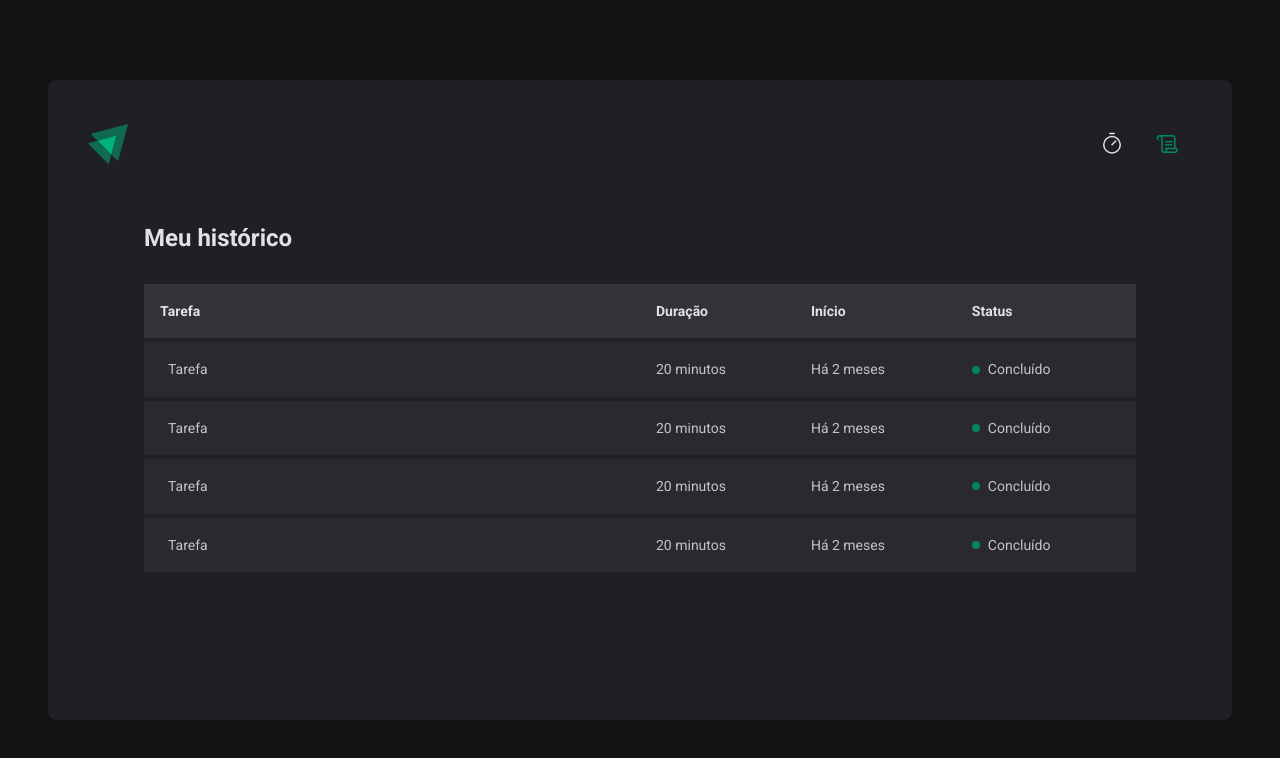
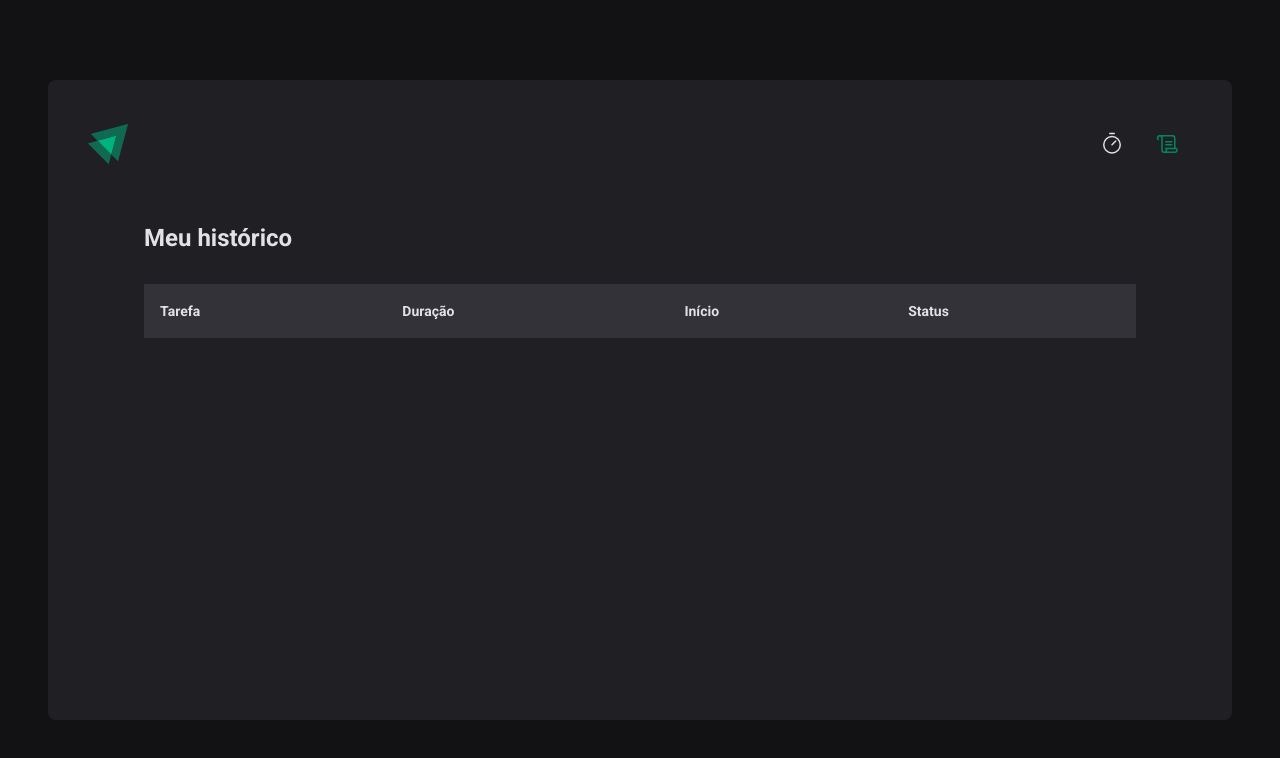
Before and after one commit to igorhnq/ignite-timer, a React (Vite) app: page /history in a window 1280 px wide. Shown: the top 758 px of the page. Built offline with nearby package versions, Linux system fonts and the light colour scheme.

Commit message:
feat: implement history functionality

```diff
--- a/src/contexts/CyclesContext.tsx
+++ b/src/contexts/CyclesContext.tsx
@@ -68,8 +68,6 @@
         setCycles((state) => [...state, newCycle]);
         setActiveCycleId(newCycle.id);
         setAmountSecondsPassed(0);
-
-        reset();
     }
 
     function interruptCurrentCycle() {
--- a/src/pages/History/index.tsx
+++ b/src/pages/History/index.tsx
@@ -1,6 +1,12 @@
 import { HistoryContainer, HistoryList, Status } from "./styles";
+import { useContext } from "react";
+import { CyclesContext } from "../../contexts/CyclesContext";
+import { formatDistanceToNow } from "date-fns";
+import { ptBR } from "date-fns/locale";
 
 export function History() {
+    const { cycles } = useContext(CyclesContext);
+
     return (
         <HistoryContainer>
             <h1>Meu histórico</h1>
@@ -15,30 +21,20 @@
                         </tr>
                     </thead>
                     <tbody>
-                        <tr>
-                            <td>Tarefa</td>
-                            <td>20 minutos</td>
-                            <td>Há 2 meses</td>
-                            <td><Status statusColor="green">Concluído</Status></td>
-                        </tr>
-                        <tr>
-                            <td>Tarefa</td>
-                            <td>20 minutos</td>
-                            <td>Há 2 meses</td>
-                            <td><Status statusColor="green">Concluído</Status></td>
-                        </tr>
-                        <tr>
-                            <td>Tarefa</td>
-                            <td>20 minutos</td>
-                            <td>Há 2 meses</td>
-                            <td><Status statusColor="green">Concluído</Status></td>
-                        </tr>
-                        <tr>
-                            <td>Tarefa</td>
-                            <td>20 minutos</td>
-                            <td>Há 2 meses</td>
-                            <td><Status statusColor="green">Concluído</Status></td>
-                        </tr>
+                        {cycles.map((cycle) => {
+                            return (
+                                <tr key={cycle.id}>
+                                    <td>{cycle.task}</td>
+                                    <td>{cycle.minutesAmount}</td>
+                                    <td>{formatDistanceToNow(cycle.startDate, { addSuffix: true, locale: ptBR })}</td>
+                                    <td>
+                                        {cycle.finishedDate && <Status statusColor="green">Concluído</Status>}
+                                        {cycle.interruptedDate && <Status statusColor="red">Interrompido</Status>}
+                                        {!cycle.finishedDate && !cycle.interruptedDate && <Status statusColor="yellow">Em andamento</Status>}
+                                    </td>
+                                </tr>
+                            )
+                        })}
                     </tbody>
                 </table>
             </HistoryList>
```
